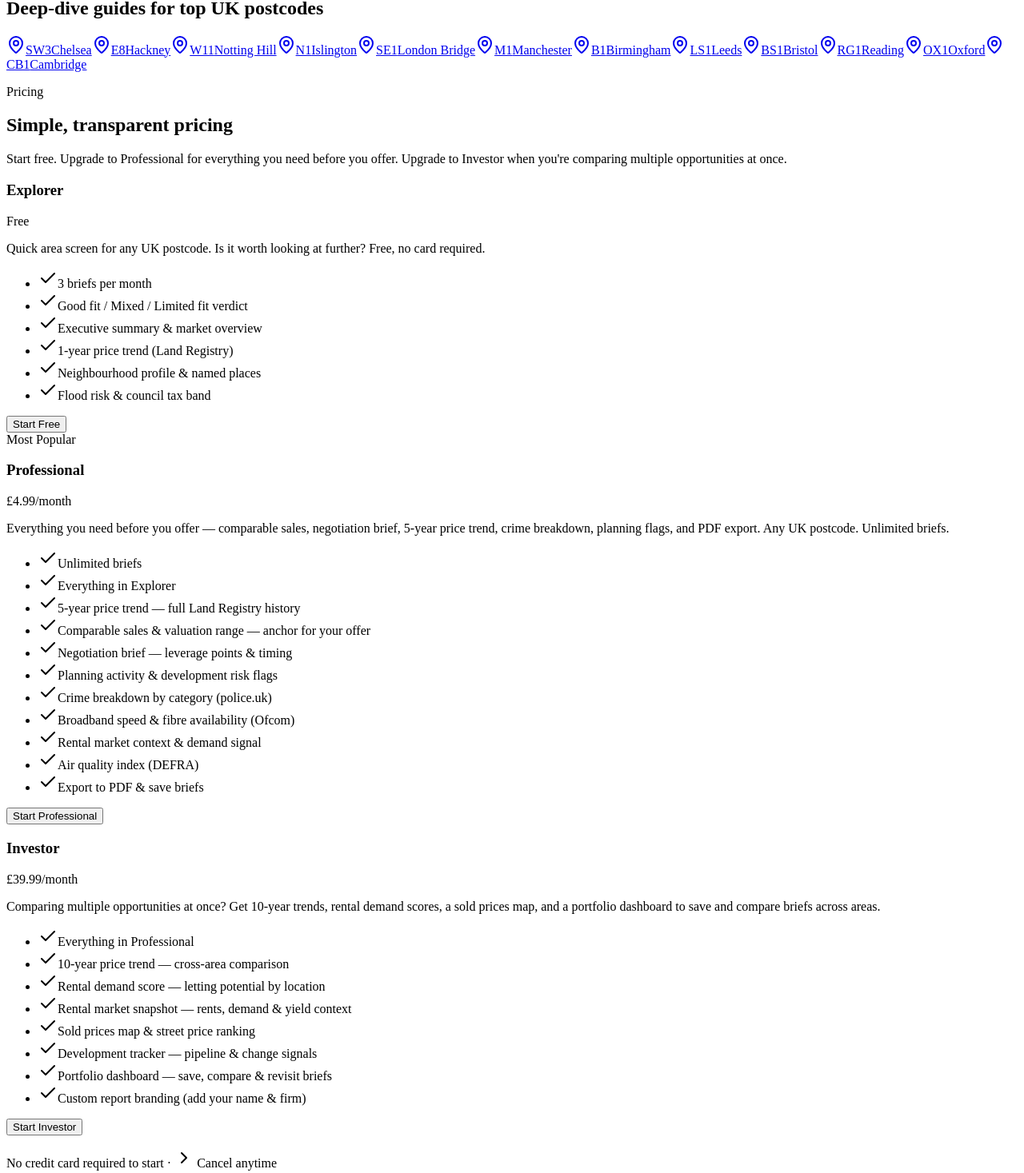
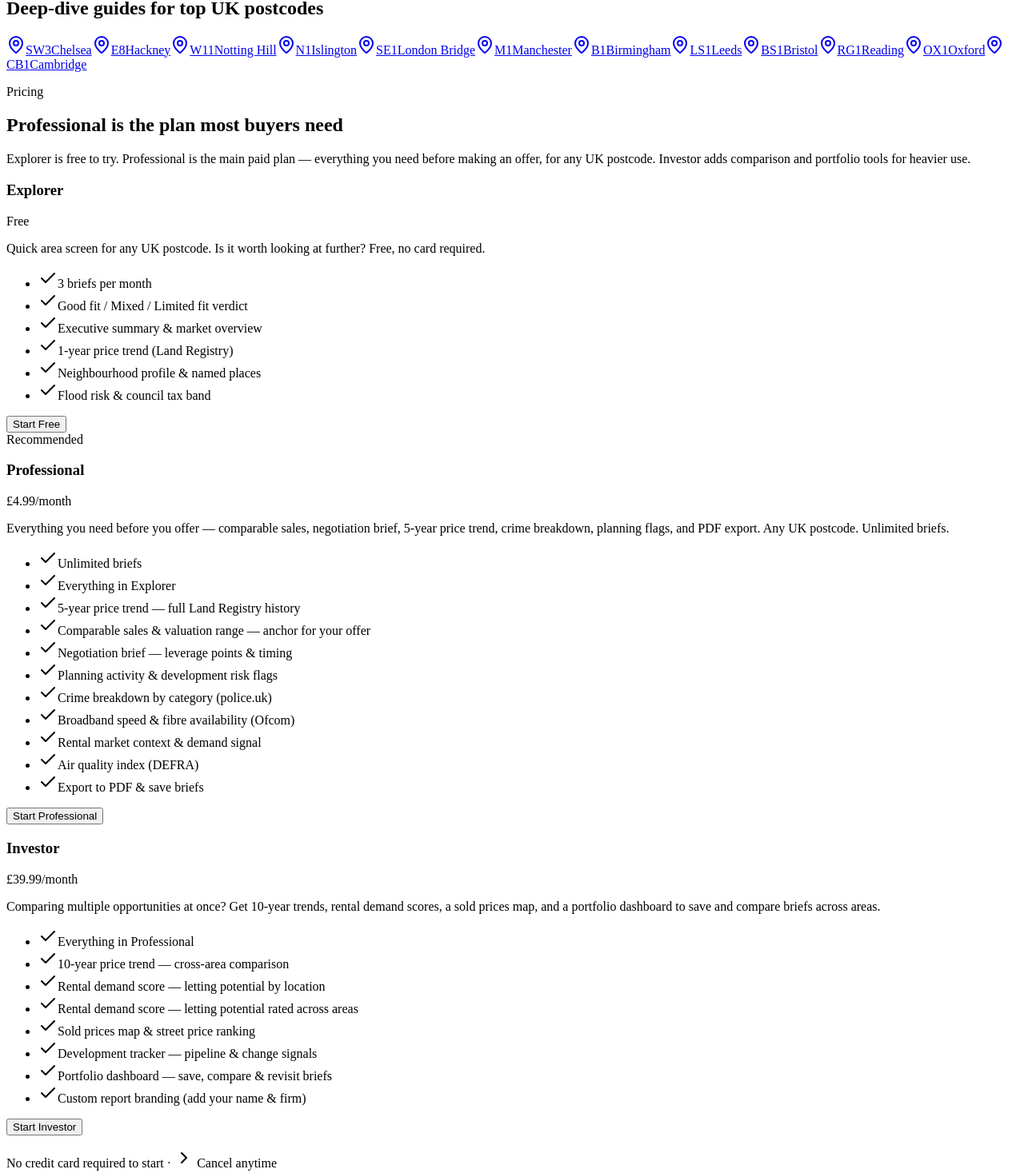
Before and after one commit to Bradley12334/luxproperty-ai, a React (Vite) app in the folder client/: page /brief/1 in a window 1280 px wide. Shown: the part 5943-7410 px from the top of the page at 80% size. Built offline with nearby package versions, Linux system fonts and the light colour scheme; a web font is replaced by a local one.

Commit message:
feat: Professional as centre of gravity — recommended badge, anchored hero, account upgrade prompts, remove Price Alerts roadmap stub, gate portfolio link to Investor

```diff
--- a/client/src/pages/account.tsx
+++ b/client/src/pages/account.tsx
@@ -23,9 +23,10 @@ const planDetails = {
     label: "Explorer",
     price: "Free",
     color: "text-muted-foreground",
-    features: ["3 briefs per month", "Area intelligence report", "Market overview data", "Neighbourhood profile & character", "What residents say", "1-year price trend", "Flood & climate risk", "Council tax, commute & property split"],
+    features: ["3 briefs per month", "Area screening brief — Good fit / Mixed / Limited fit", "Market overview (average price & YoY change)", "1-year price trend (Land Registry)", "Neighbourhood profile — schools, transport, walkability", "Flood risk & council tax band", "Named stations, schools & amenities"],
     upgradeUrl: "https://buy.stripe.com/7sY8wRe7s9yM7ug8gI6Na00",
     upgradeTo: "Professional — £4.99/month",
+    upgradeDescription: "Get comparable sales, a negotiation brief, 5-year price history, crime breakdown, planning context, and PDF export for any UK postcode.",
   },
   professional: {
     label: "Professional",
@@ -34,14 +35,16 @@ const planDetails = {
     features: ["Unlimited briefs", "Everything in Explorer", "5-year price trend — full Land Registry history", "Comparable sales & valuation range", "Negotiation brief — leverage points & offer calibration", "Planning activity & risk flags", "Crime breakdown by category (police.uk)", "Broadband speed & fibre coverage (Ofcom)", "Rental market context — rents & demand signal", "Air quality index (DEFRA)", "Export to PDF & save briefs"],
     upgradeUrl: "https://buy.stripe.com/8x200l2oKdP229WfJa6Na01",
     upgradeTo: "Investor — £39.99/month",
+    upgradeDescription: "Add 10-year trend data, rental demand scores, a sold prices map, and a portfolio dashboard to compare multiple areas at once.",
   },
   investor: {
     label: "Investor",
     price: "£39.99/month",
     color: "text-amber-600 dark:text-amber-400",
-    features: ["Everything in Professional", "10-year price trend — cross-area comparison", "Rental demand score — letting potential by location", "Rental market snapshot — rents, demand & yield", "Sold prices map & street price ranking", "Development tracker — pipeline & change signals", "Portfolio dashboard — save, compare & revisit briefs", "Custom report branding (add your name & firm)"],
+    features: ["Everything in Professional", "10-year price trend — cross-area comparison", "Rental demand score — letting potential by location", "Rental demand score — letting potential rated across areas", "Sold prices map & street price ranking", "Development tracker — pipeline & change signals", "Portfolio dashboard — save, compare & revisit briefs", "Custom report branding (add your name & firm)"],
     upgradeUrl: null,
     upgradeTo: null,
+    upgradeDescription: null,
   },
 };
 
@@ -132,9 +135,9 @@ export default function AccountPage() {
 
               {plan.upgradeUrl && plan.upgradeTo && (
                 <div className="pt-4 border-t border-border/40">
-                  <p className="text-xs text-muted-foreground mb-3">
-                    Upgrade to unlock more features
-                  </p>
+                  {(plan as any).upgradeDescription && (
+                    <p className="text-xs text-muted-foreground mb-3">{(plan as any).upgradeDescription}</p>
+                  )}
                   <Button
                     size="sm"
                     className="font-semibold text-sm"
@@ -187,12 +190,14 @@ export default function AccountPage() {
                     Generate a new brief
                   </Button>
                 </Link>
+                {user.plan === "investor" && (
                   <Link href="/portfolio">
                     <Button variant="outline" size="sm" className="w-full justify-start gap-2 text-sm" data-testid="button-portfolio">
                       <Shield className="h-4 w-4" />
                       My portfolio
                     </Button>
                   </Link>
+                )}
                 <Link href="/pricing">
                   <Button variant="outline" size="sm" className="w-full justify-start gap-2 text-sm" data-testid="button-view-plans">
                     <CreditCard className="h-4 w-4" />
--- a/client/src/pages/brief.tsx
+++ b/client/src/pages/brief.tsx
@@ -9,7 +9,6 @@ import { Badge } from "@/components/ui/badge";
 import { Input } from "@/components/ui/input";
 import { Label } from "@/components/ui/label";
 import { Link } from "wouter";
-import { PriceAlerts } from "@/components/price-alerts";
 import { addToPortfolio, isInPortfolio } from "@/lib/portfolioStore";
 import { useToast } from "@/hooks/use-toast";
 import {
@@ -2822,7 +2821,6 @@ export default function BriefPage() {
                 </Card>
 
                 {/* Price Alerts — investor only */}
-                {user?.plan === "investor" && <PriceAlerts postcode={ai.location} />}
               </div>
             ) : (
               /* Paywall — free / not signed in */
--- a/client/src/pages/home.tsx
+++ b/client/src/pages/home.tsx
@@ -118,7 +118,7 @@ export default function Home() {
         "Everything in Professional",
         "10-year price trend — cross-area comparison",
         "Rental demand score — letting potential by location",
-        "Rental market snapshot — rents, demand & yield context",
+        "Rental demand score — letting potential rated across areas",
         "Sold prices map & street price ranking",
         "Development tracker — pipeline & change signals",
         "Portfolio dashboard — save, compare & revisit briefs",
@@ -813,10 +813,10 @@ export default function Home() {
               Pricing
             </p>
             <h2 className="font-serif text-2xl sm:text-3xl tracking-tight mb-4">
-              Simple, transparent pricing
+              Professional is the plan most buyers need
             </h2>
             <p className="text-muted-foreground text-sm mb-12 max-w-lg">
-              Start free. Upgrade to Professional for everything you need before you offer. Upgrade to Investor when you're comparing multiple opportunities at once.
+              Explorer is free to try. Professional is the main paid plan — everything you need before making an offer, for any UK postcode. Investor adds comparison and portfolio tools for heavier use.
             </p>
 
             <div className="grid gap-6 sm:grid-cols-3">
@@ -830,7 +830,7 @@ export default function Home() {
                 >
                   {tier.highlighted && (
                     <span className="text-[10px] font-semibold uppercase tracking-[0.15em] text-primary mb-3">
-                      Most Popular
+                      Recommended
                     </span>
                   )}
                   <h3 className="text-sm font-semibold">{tier.name}</h3>
--- a/client/src/pages/pricing.tsx
+++ b/client/src/pages/pricing.tsx
@@ -22,7 +22,7 @@ const tiers = [
     price: "£4.99",
     period: "/month",
     description: "Everything you need before you offer. Comparable sales, negotiation brief, 5-year price trend, crime breakdown, planning activity, air quality, and PDF export. Any UK postcode. Unlimited briefs.",
-    badge: "Best for Most",
+    badge: "Recommended",
     style: "professional",
     cta: "Start Professional",
     ctaVariant: "default" as const,
@@ -76,7 +76,7 @@ const features: FeatureRow[] = [
   // ── Investor ─────────────────────────────────────────────────────────────────
   { feature: "10-year price trend — long-run Land Registry history for cross-area comparison", explorer: false, professional: false, investor: true },
   { feature: "Rental demand score — letting potential across locations", explorer: false, professional: false, investor: true },
-  { feature: "Rental market snapshot — rents, demand, and yield context", explorer: false, professional: false, investor: true },
+  { feature: "Rental demand score — letting potential rated across areas", explorer: false, professional: false, investor: true },
   { feature: "Sold prices map — visual layout of recent transactions nearby", explorer: false, professional: false, investor: true },
   { feature: "Street price ranking — relative pricing within the area", explorer: false, professional: false, investor: true },
   { feature: "Development tracker — pipeline and local change signals", explorer: false, professional: false, investor: true },
@@ -122,10 +122,10 @@ export default function PricingPage() {
               Pricing
             </p>
             <h1 className="font-serif text-3xl sm:text-4xl tracking-tight mb-3">
-              Start free. Upgrade when you're ready to buy.
+              Professional is the main plan. Start free.
             </h1>
             <p className="text-muted-foreground text-base max-w-lg">
-              Explorer screens an area in seconds. Professional gives you everything before you offer. Investor is for when you're comparing multiple opportunities — rental demand, 10-year trends, and a portfolio dashboard to manage them all. Start free, no card required.
+              Professional is the buyer brief for serious homebuyers and advisers — comparable sales, negotiation context, 5-year price history, and everything you need before you offer. Explorer is free to try. Investor adds comparison tools for heavier use.
             </p>
           </div>
         </section>
@@ -223,7 +223,8 @@ export default function PricingPage() {
         {/* Feature Comparison Table */}
         <section className="py-16 sm:py-20 border-t border-border/40">
           <div className="mx-auto max-w-5xl px-4 sm:px-6">
-            <h2 className="font-serif text-2xl tracking-tight mb-8">What’s included</h2>
+            <h2 className="font-serif text-2xl tracking-tight mb-2">What’s included</h2>
+            <p className="text-sm text-muted-foreground mb-8 max-w-lg">Most buyers get everything they need with Professional. Investor adds comparison tools, longer trend data, and a portfolio dashboard for heavier use.</p>
 
             <div className="overflow-x-auto -mx-4 sm:mx-0">
               <table className="w-full text-sm min-w-[600px]" data-testid="table-feature-comparison">
@@ -271,10 +272,10 @@ export default function PricingPage() {
         <section className="py-16 sm:py-20 border-t border-border/40">
           <div className="mx-auto max-w-5xl px-4 sm:px-6 text-center">
             <h2 className="font-serif text-2xl tracking-tight mb-3">
-              From area screen to offer-ready decision.
+              Professional is the brief most buyers need.
             </h2>
             <p className="text-sm text-muted-foreground mb-6 max-w-md mx-auto">
-              Explorer tells you whether an area is worth a closer look. Professional gives you everything before you offer. Investor is for heavier use — comparing several opportunities at once, tracking rental demand across locations, and managing multiple briefs in one place.
+              Comparable sales, a negotiation brief, 5-year price history, crime and planning context, and a PDF you can keep or share. Any UK postcode. £4.99/month — cancel any time.
             </p>
             <div className="flex flex-col sm:flex-row gap-3 justify-center">
               <a href={`https://buy.stripe.com/7sY8wRe7s9yM7ug8gI6Na00`} target="_blank" rel="noopener noreferrer">
```
Lines whose indentation alone changed are shown as unchanged.
